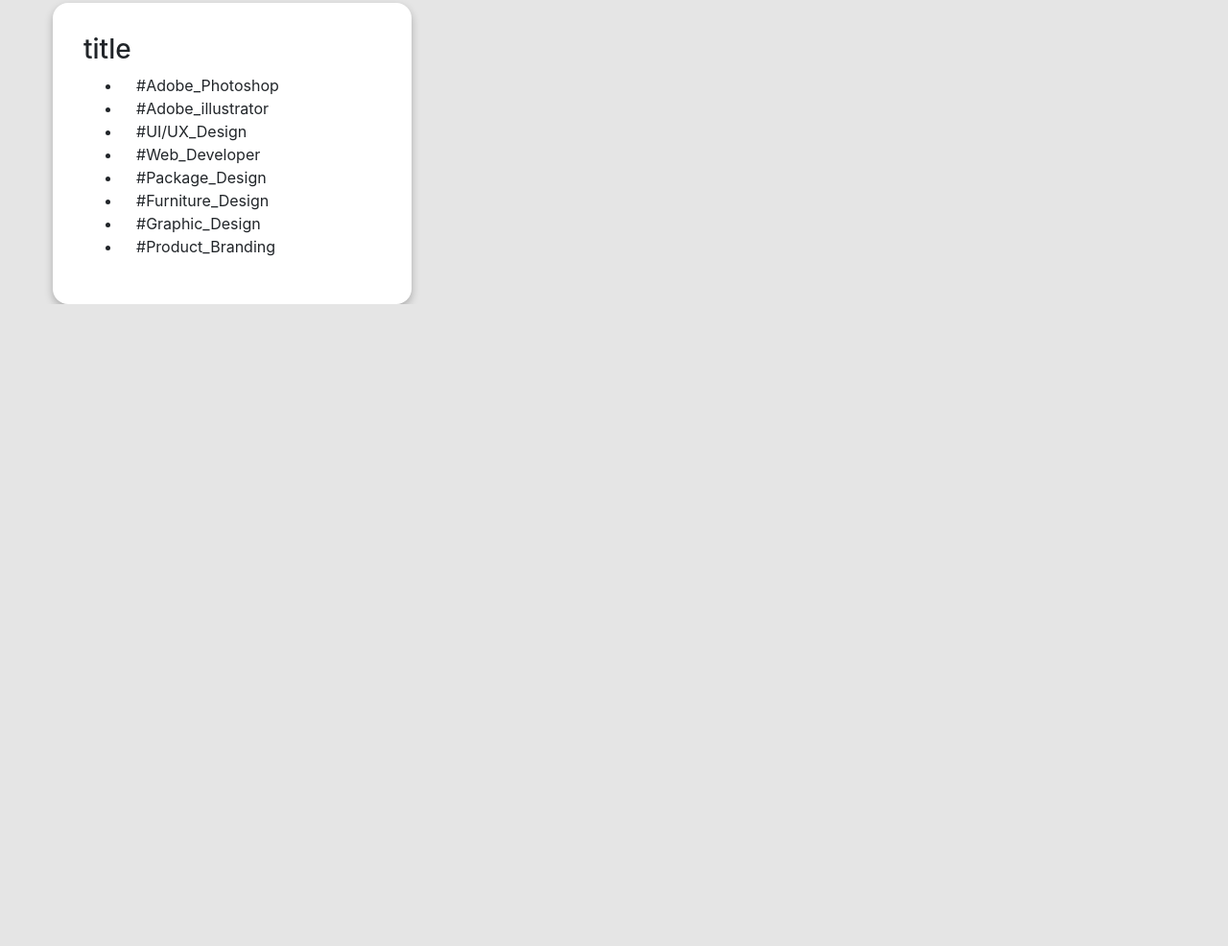
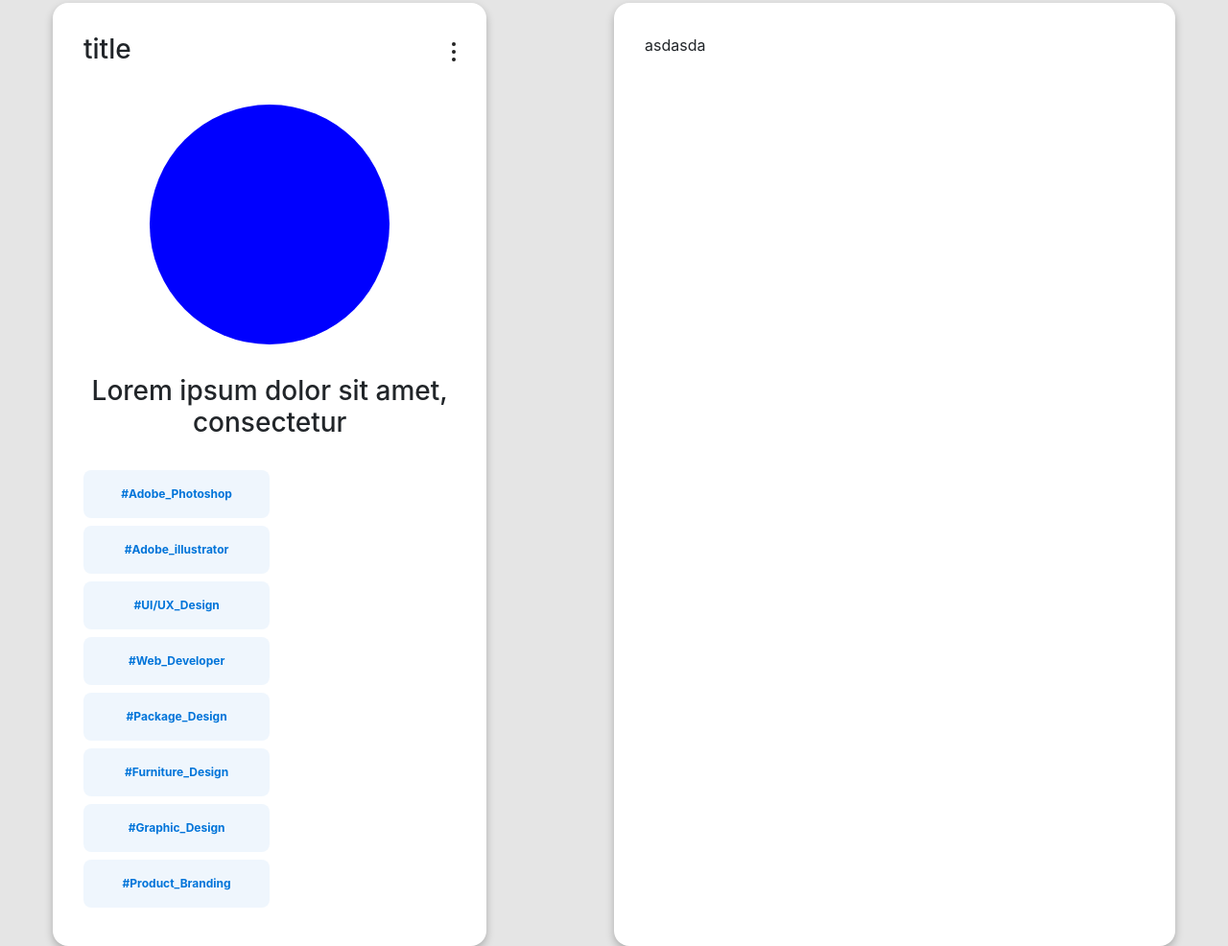
Before and after one commit to sh0402/portfolio.github.io, a plain HTML site: page index.html in a window 1280 px wide. Shown: the part 785-1771 px from the top of the page at 96% size. Before the commit the page ends 1102 px from the top, so only its background shows below. Drawn offline with nearby package versions, Linux system fonts and the light colour scheme.

Commit message:
0722_commit_2

```diff
--- a/css/style.css
+++ b/css/style.css
@@ -38,23 +38,38 @@
 .row {
     margin-left: 0;
     margin-right: 0;
-    padding: .5rem 1rem;
+    box-sizing: border-box;
 }
 
 @media (min-width: 768px) {
-    .col-md-8 {
-        flex: 0 0 65.33333333333%;
-        max-width: 65.33333333333%;
-        padding-left: 0;
-        padding-right: 0;
-    }
-
     .col-md-4 {
         flex: 0 0 32%;
         max-width: 32%;
         padding-left: 0;
         padding-right: 0;
     }
+
+    .col-md-5 {
+        flex: 0 0 38.6666666667%;
+        max-width: 38.6666666667%;
+        padding-left: 0;
+        padding-right: 0;
+    }
+
+    .col-md-7 {
+        flex: 0 0 58.6666666667%;
+        max-width: 58.6666666667%;
+        padding-left: 0;
+        padding-right: 0;
+    }
+
+    .col-md-8 {
+        flex: 0 0 65.3333333333%;
+        max-width: 65.3333333333%;
+        padding-left: 0;
+        padding-right: 0;
+    }
+
 }
 
 
@@ -100,7 +115,7 @@
 }
 
 
-
+/* MAIN BANNER */
 #mainBnr {
     position: relative;
     width: 100%;
@@ -136,7 +151,7 @@
     border-radius: 0 16px 16px 0;
 }
 
-.about-thumb {}
+
 
 #aboutBnr {
     width: 100%;
@@ -145,12 +160,79 @@
     border-radius: 16px;
     background-color: #fff;
     box-shadow: 0px 4px 8px 0px rgba(0, 0, 0, .25);
+    margin-right: auto;
+}
+
+.about-head {
+    display: flex;
+    justify-content: space-between;
+    margin-bottom: 32px;
+}
+
+.setting-btn {
+    display: flex;
+    flex-direction: column;
+    justify-content: center
+}
+
+.setting-btn span {
+    width: 4px;
+    height: 4px;
+    border-radius: 50%;
+    background-color: #222;
+    margin-bottom: 4px;
+}
+
+.about-thumb {
+    display: flex;
+    justify-content: center;
+    width: 250px;
+    height: 250px;
+    background-color: blue;
+    border-radius: 50%;
+    margin-left: auto;
+    margin-right: auto;
+    margin-bottom: 32px;
+}
+
+.about-title {
+    font-weight: bold;
+    text-align: center;
+    margin-bottom: 32px;
+}
+
+.about-item {
+    display: flex;
+    flex-direction: row;
+    flex-wrap: wrap;
+}
+
+.about-element {
+    font-size: 12px;
+    color: #0074D9;
+    font-weight: bold;
+    background-color: #0074d910;
+    padding: 16px;
+    margin-right: 8px;
+    margin-bottom: 8px;
+    border-radius: 8px;
+    text-align: center;
+}
+
+.about-element:nth-child(2n) {
+    margin-right: 0;
 }
 
 
-
-
-
+#worksBnr {
+    width: 100%;
+    margin-top: 32px;
+    padding: 32px;
+    border-radius: 16px;
+    background-color: #fff;
+    box-shadow: 0px 4px 8px 0px rgba(0, 0, 0, .25);
+    margin-left: auto;
+}
 
 
 
--- a/index.html
+++ b/index.html
@@ -90,30 +90,51 @@
             </section>
 
             <section>
-                <div id="aboutBnr" class="col-md-4">
-                    <div class="about-title">
-                        <h3>title</h3>
-                        <div class="setting-btn">
-                            <span></span>
-                            <span></span>
-                            <span></span>
+                <div class="row">
+
+                    <div id="aboutBnr" class="col-md-5">
+                        <div class="about-head">
+                            <h3>title</h3>
+                            <a class="setting-btn" href="javascript:void(0)" >
+                                <span></span>
+                                <span></span>
+                                <span></span>
+                            </a>
+                        </div>
+                        <div class="about-thumb"></div>
+                        <div class="about-title">
+                            <h3>Lorem ipsum dolor sit amet, consectetur</h3>
+                        </div>
+                        <div class="about-item">
+                            <div class="about-element col-6">
+                                #Adobe_Photoshop
+                            </div>
+                            <div class="about-element col-6">
+                                #Adobe_illustrator
+                            </div>
+                            <div class="about-element col-6">
+                                #UI/UX_Design
+                            </div>
+                            <div class="about-element col-6">
+                                #Web_Developer
+                            </div>
+                            <div class="about-element col-6">
+                                #Package_Design
+                            </div>
+                            <div class="about-element col-6">
+                                #Furniture_Design
+                            </div>
+                            <div class="about-element col-6">
+                                #Graphic_Design
+                            </div>
+                            <div class="about-element col-6">
+                                #Product_Branding
+                            </div>
                         </div>
                     </div>
-                    <div class="about-thumb"></div>
-                    <div class="about-item">
-                        <ul>
-                            <li class="col-md-6">#Adobe_Photoshop</li>
-                            <li class="col-md-6">#Adobe_illustrator</li>
-                            <li class="col-md-6">#UI/UX_Design</li>
-                            <li class="col-md-6">#Web_Developer</li>
-                            <li class="col-md-6">#Package_Design</li>
-                            <li class="col-md-6">#Furniture_Design</li>
-                            <li class="col-md-6">#Graphic_Design</li>
-                            <li class="col-md-6">#Product_Branding</li>
-                        </ul>
+                    <div id="worksBnr" class="col-md-6">
+                        asdasda
                     </div>
-                </div>
-                <div class="col-md-8">
 
                 </div>
             </section>
```
